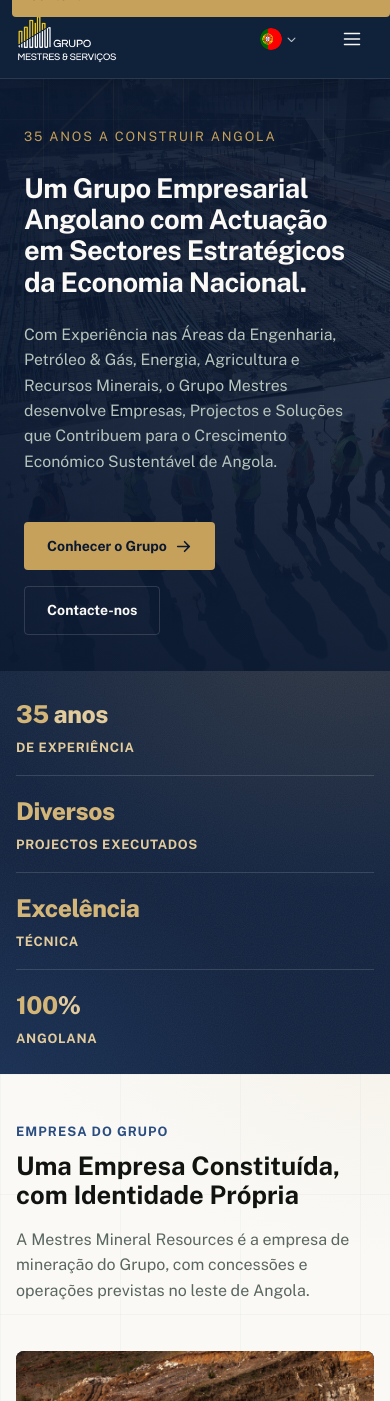
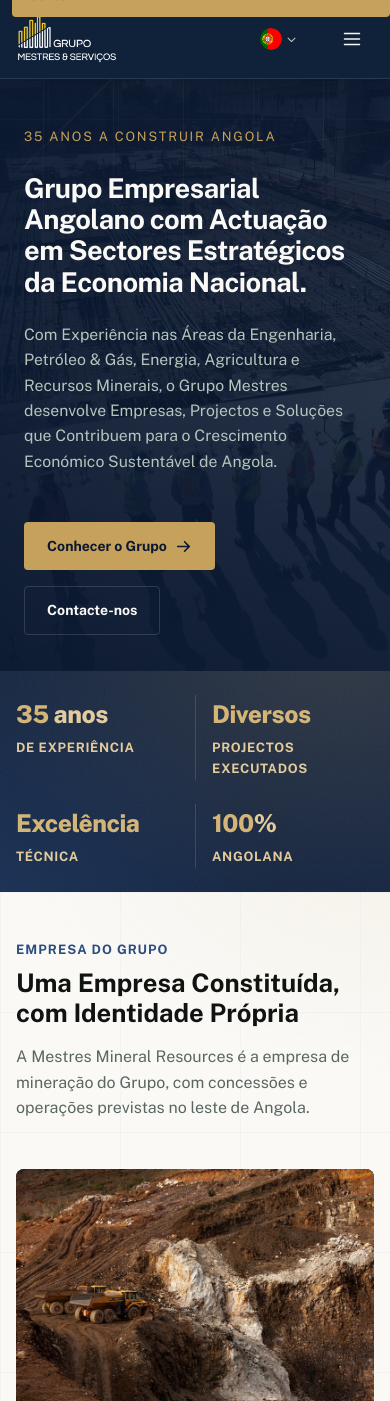
Before and after one commit to rlgbt1/Grupo-Mestres-Website, a React (Vite) app: page /#/ in a window 390 px wide. Before the commit this address led to /#/empresas-do-grupo. Shown: the top 1401 px of the page. Built offline with nearby package versions, Linux system fonts and the light colour scheme.

Commit message:
Trim hero title, restore 2x2 stat grid, shrink MMR logo panel on mobile, and drop Trans Hex mention from founder bio

```diff
--- a/src/components/StatBar.css
+++ b/src/components/StatBar.css
@@ -51,20 +51,7 @@
 }
 
 @media (max-width: 560px) {
-  .stat-bar {
-    grid-template-columns: 1fr;
-    row-gap: var(--space-3);
-  }
-
   .stat-bar-item {
-    border-left: none !important;
-    padding-left: 0;
-    border-bottom: 1px solid var(--line-dark);
-    padding-bottom: var(--space-3);
-  }
-
-  .stat-bar-item:last-child {
-    border-bottom: none;
-    padding-bottom: 0;
+    padding: 0 var(--space-3);
   }
 }
--- a/src/pages/EmpresasDoGrupo.css
+++ b/src/pages/EmpresasDoGrupo.css
@@ -190,8 +190,12 @@
 
 @media (max-width: 560px) {
   .mmr-brand-panel {
-    min-height: 200px;
-    padding: var(--space-5);
+    min-height: 0;
+    padding: var(--space-4);
+  }
+
+  .mmr-brand-mark {
+    width: min(52vw, 190px);
   }
 
   .recursos-grid {
--- a/src/pages/Fundador.tsx
+++ b/src/pages/Fundador.tsx
@@ -14,7 +14,7 @@
     subtitle: 'Fundador & CEO do Grupo Mestres & Serviços',
     back: 'Voltar a Sobre Nós',
     p1: 'Com mais de 35 anos de actuação ao serviço do desenvolvimento económico, social e institucional de Angola, o Eng. Reinaldo Trindade fundou o Grupo Mestres & Serviços em 1991, dando início a uma trajectória empresarial diversificada que hoje se estende à engenharia, energia, agricultura e recursos minerais.',
-    p2: 'Para além do Grupo Mestres, integra a liderança de outras empresas angolanas, incluindo a Angola Fire & Safety (SAF3), na área de segurança industrial, a Trans Hex Angola, no sector diamantífero, e a Harmonia Seguros, uma seguradora co-fundada em 2024.',
+    p2: 'Para além do Grupo Mestres, integra a liderança de outras empresas angolanas, incluindo a Angola Fire & Safety (SAF3), na área de segurança industrial, e a Harmonia Seguros, uma seguradora co-fundada em 2024.',
     cargosTitle: 'Posições Institucionais',
     cargos: [
       'Presidente da Fundação Isaías Trindade, desde 2016',
@@ -36,7 +36,7 @@
     subtitle: 'Founder & Chairman of Grupo Mestres & Serviços',
     back: 'Back to About Us',
     p1: 'With more than 35 years serving Angola’s economic, social and institutional development, Eng. Reinaldo Trindade founded Grupo Mestres & Serviços in 1991, launching a diversified business trajectory that today spans engineering, energy, agriculture and mineral resources.',
-    p2: 'Beyond Grupo Mestres, he sits on the leadership of other Angolan companies, including Angola Fire & Safety (SAF3), in industrial safety, Trans Hex Angola, in the diamond sector, and Harmonia Seguros, an insurer co-founded in 2024.',
+    p2: 'Beyond Grupo Mestres, he sits on the leadership of other Angolan companies, including Angola Fire & Safety (SAF3), in industrial safety, and Harmonia Seguros, an insurer co-founded in 2024.',
     cargosTitle: 'Institutional Positions',
     cargos: [
       'Chairman of the Isaías Trindade Foundation, since 2016',
--- a/src/pages/Home.tsx
+++ b/src/pages/Home.tsx
@@ -17,7 +17,7 @@
 const copy = {
   pt: {
     eyebrowHero: '35 Anos a Construir Angola',
-    heroTitle: 'Um Grupo Empresarial Angolano com Actuação em Sectores Estratégicos da Economia Nacional.',
+    heroTitle: 'Grupo Empresarial Angolano com Actuação em Sectores Estratégicos da Economia Nacional.',
     heroSubtitle:
       'Com Experiência nas Áreas da Engenharia, Petróleo & Gás, Energia, Agricultura e Recursos Minerais, o Grupo Mestres desenvolve Empresas, Projectos e Soluções que Contribuem para o Crescimento Económico Sustentável de Angola.',
     ctaPrimary: 'Conhecer o Grupo',
```
